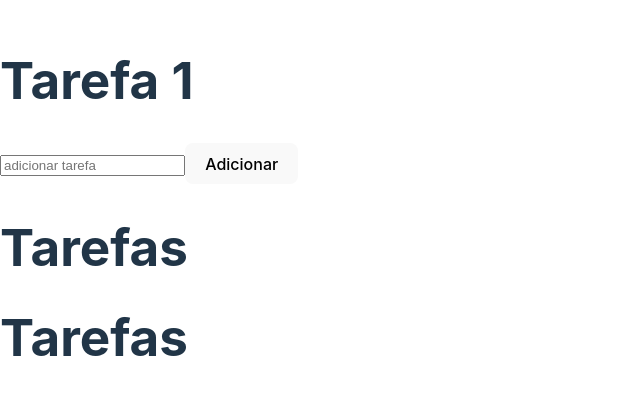
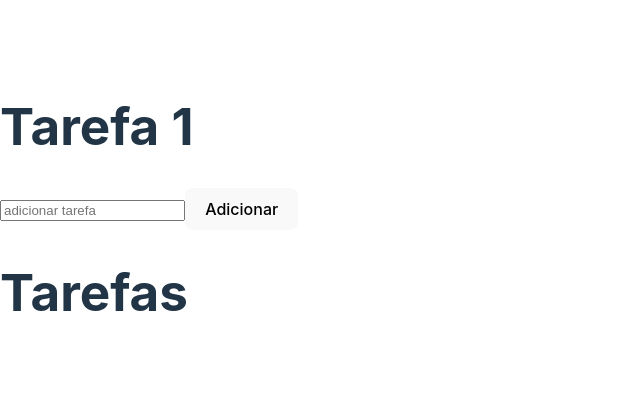
Before and after one commit to Dedecow/testeExercicioSem9, a React (Vite) app in the folder exercicio/: page / in a window 1280 px wide. Shown: the part 191-586 px from the top of the page, without its empty margins (0-640 px from the left). Built offline with nearby package versions, Linux system fonts and the light colour scheme.

Commit message:
retirando-excessos

```diff
--- a/exercicio/src/App.jsx
+++ b/exercicio/src/App.jsx
@@ -8,7 +8,6 @@ function App() {
         <h1>Tarefa 1 </h1>
         <CardAdicionar />
       </div>
-      <h1>Tarefas</h1>
     </>
   );
 }
```
